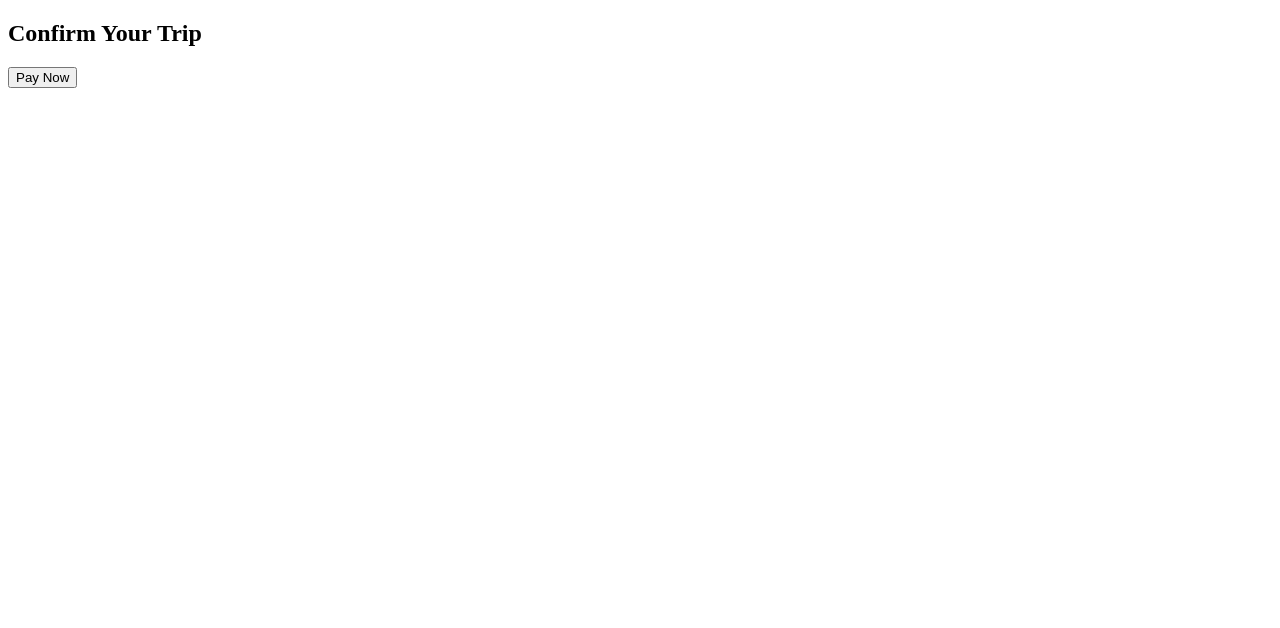
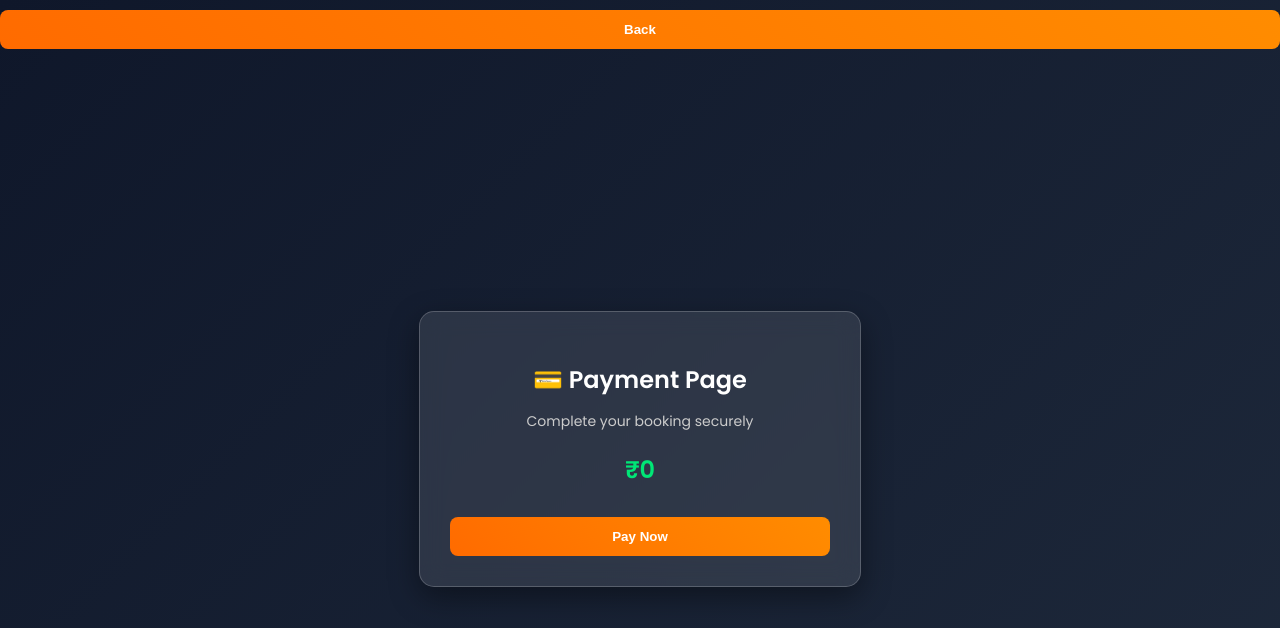
Before and after one commit to mayurishinde11/travel-booking-chatbot, a plain HTML site: page frontend/booking.html in a window 1280 px wide. Drawn offline with Linux system fonts and the light colour scheme.

Commit message:
what you changed

```diff
--- a/frontend/app.js
+++ b/frontend/app.js
@@ -214,3 +214,7 @@ function logout() {
         // 👉 change this if your login file name is different
     }, 1200);
 }
+
+function goHome() {
+    window.location.href = "index.html";
+}
--- a/frontend/booking.html
+++ b/frontend/booking.html
@@ -1,52 +1,160 @@
+
 <!DOCTYPE html>
-<html>
+<html lang="en">
 <head>
-    <title>Booking</title>
+<meta charset="UTF-8">
+<title>Payment - Smart Travel Assistant</title>
+
+<link href="https://fonts.googleapis.com/css2?family=Poppins:wght@300;400;600&display=swap" rel="stylesheet">
+
+<style>
+body {
+    margin: 0;
+    font-family: 'Poppins', sans-serif;
+    background: linear-gradient(135deg, #0f172a, #1e293b);
+    color: white;
+}
+
+/* center container */
+.container {
+    height: 100vh;
+    display: flex;
+    justify-content: center;
+    align-items: center;
+}
+
+/* glass card */
+.card {
+    width: 380px;
+    padding: 30px;
+    border-radius: 15px;
+    text-align: center;
+
+    background: rgba(255,255,255,0.1);
+    backdrop-filter: blur(12px);
+    border: 1px solid rgba(255,255,255,0.2);
+    box-shadow: 0 10px 30px rgba(0,0,0,0.4);
+}
+
+h2 {
+    margin-bottom: 10px;
+}
+
+.info {
+    font-size: 14px;
+    color: #ccc;
+    margin-bottom: 20px;
+}
+
+.amount {
+    font-size: 24px;
+    font-weight: bold;
+    margin: 20px 0;
+    color: #00e676;
+}
+
+/* button */
+button {
+    width: 100%;
+    padding: 12px;
+    border: none;
+    border-radius: 8px;
+    background: linear-gradient(45deg, #ff6b00, #ff8c00);
+    color: white;
+    font-weight: bold;
+    cursor: pointer;
+    margin-top: 10px;
+}
+
+button:hover {
+    transform: scale(1.05);
+}
+
+/* success message */
+.success {
+    display: none;
+    margin-top: 15px;
+    color: #00e676;
+}
+</style>
 </head>
 
 <body>
+<body>
 
-<h2>Confirm Your Trip</h2>
+<!-- ✅ BACK BUTTON (ADD HERE AT TOP) -->
+<button class="back-btn" onclick="goHome()">Back</button>
 
-<!-- ✅ PAY BUTTON -->
+<!-- Your existing content starts here -->
+
+
+<div id="chatbox"></div>
+
+<!-- rest of your page content -->
+<div class="container">
+    <div class="card">
+
+        <h2>💳 Payment Page</h2>
+        <p class="info">Complete your booking securely</p>
+
+        <div class="amount">
+            ₹<span id="amount">0</span>
+        </div>
+
         <button onclick="payNow()">Pay Now</button>
 
-<!-- ✅ RAZORPAY SCRIPT -->
+        <div class="success" id="successMsg">
+            Payment Successful 🎉
+        </div>
+
+    </div>
+</div>
+
 <script src="https://checkout.razorpay.com/v1/checkout.js"></script>
 
-<!-- ✅ YOUR SCRIPT -->
 <script>
-async function payNow() {
+let trip = JSON.parse(localStorage.getItem("trip") || "{}");
 
-    let trip = JSON.parse(localStorage.getItem("trip"));
+// show amount
+document.getElementById("amount").innerText = trip.budget || 0;
 
-    let res = await fetch("http://127.0.0.1:5000/create-order", {
+function payNow() {
+
+    fetch("http://127.0.0.1:5000/create-order", {
         method: "POST",
         headers: {
-            "Content-Type": "application/json",
-            "Authorization": "Bearer " + localStorage.getItem("token")
+            "Content-Type": "application/json"
         },
         body: JSON.stringify({ amount: trip.budget })
-    });
-
-    let order = await res.json();
+    })
+    .then(res => res.json())
+    .then(order => {
 
         let options = {
-        key: "rzp_test_xxxxx",   // ✅ PUT YOUR REAL KEY HERE
+            key: "rzp_test_SjOHnMshaOQG0S",
             amount: order.amount,
             currency: "INR",
             order_id: order.id,
 
             handler: function () {
-            alert("Payment Successful!");
+                document.getElementById("successMsg").style.display = "block";
+
+                setTimeout(() => {
                     window.location.href = "dashboard.html";
+                }, 1500);
             }
         };
 
-    new Razorpay(options).open();
+        let rzp = new Razorpay(options);
+        rzp.open();
+    });
 }
 </script>
-<script src="https://checkout.razorpay.com/v1/checkout.js"></script>
-<script src="app.js"></script>
+
+<script>
+function goHome() {
+    window.location.href = "index.html";
+}
+</script>
 </body>
 </html>
--- a/frontend/style.css
+++ b/frontend/style.css
@@ -263,3 +263,22 @@ body::before {
     position: relative;
     z-index: 1;
 }
+
+.back-btn {
+    position: fixed;
+    top: 20px;
+    right: 20px;
+    background-color: #ff4d4d;
+    color: white;
+    border: none;
+    padding: 10px 16px ;
+    border-radius: 6px;
+    cursor: pointer;
+    z-index: 9999;
+    width: auto
+
+}
+
+.back-btn:hover {
+    background-color: #e60000;
+}
```
Also changed, not shown: frontend/register.html (+93 -11 lines), 1 other file. Lines whose indentation alone changed are shown as unchanged.
